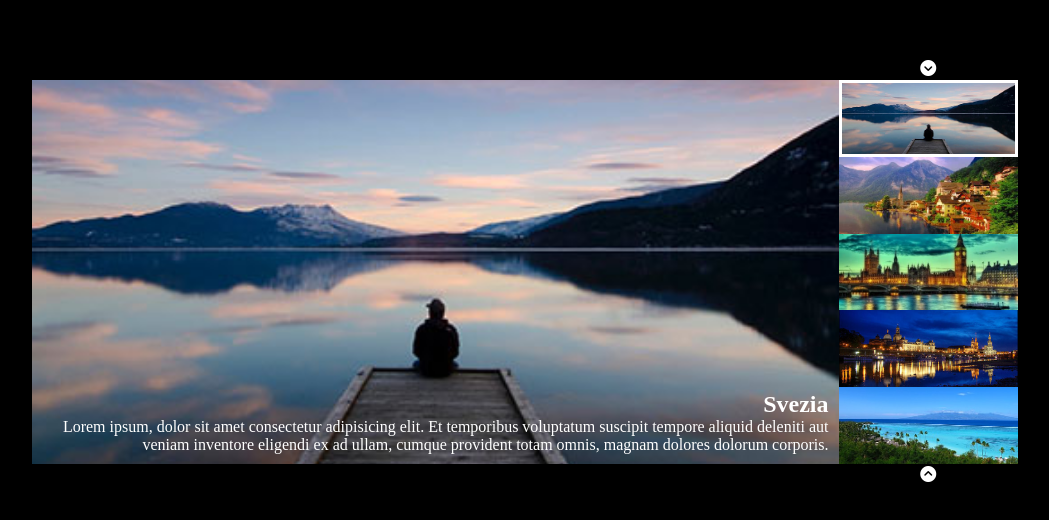
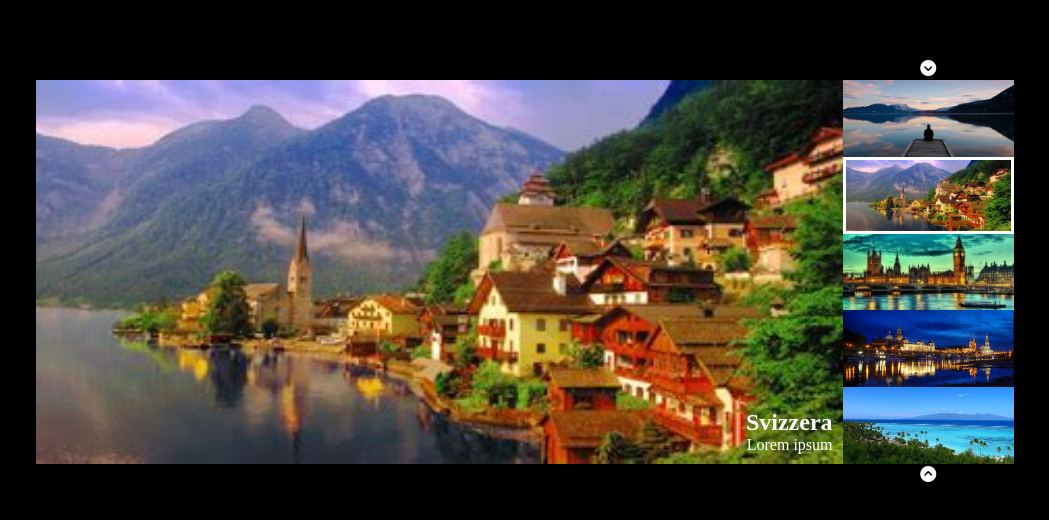
Before and after one commit to Pavel-Stefano/js-array-objects-carousel, a plain HTML site: page index.html in a window 1280 px wide. Shown: the part 128-648 px from the top of the page, without its empty margins (115-1164 px from the left). Drawn offline with Linux system fonts and the light colour scheme.

Commit message:
slider in movimento

```diff
--- a/index.html
+++ b/index.html
@@ -27,16 +27,16 @@
         <div class="items-container"></div>
         <div class="thumbs-container">
           <div class="next">
-            <i class="fa-solid fa-circle-chevron-down"></i>
+            <i id="iNext" class="fa-solid fa-circle-chevron-down"></i>
           </div>
           <div class="prev">
-            <i class="fa-solid fa-circle-chevron-up"></i>
+            <i id="iPrev" class="fa-solid fa-circle-chevron-up"></i>
           </div>
         </div>
       </div>
     </div>
 
-    <!-- <script src="js/mio.js"></script> -->
-    <script src="js/script.js"></script>
+    <script src="js/mio.js"></script>
+    <!-- <script src="js/script.js"></script> -->
   </body>
 </html>
--- a/js/mio.js
+++ b/js/mio.js
@@ -1,29 +1,105 @@
 const slider = [
     {
       immagine:"img/01.jpg",
-      titolo:"Svezia",
-      descrizione:"Lorem ipsum, dolor sit amet consectetur adipisicing elit. Et temporibus voluptatum suscipit tempore aliquid deleniti aut veniam inventore eligendi ex ad ullam, cumque provident totam omnis, magnam dolores dolorum corporis.",
+      title:"Svezia",
+      text:"Lorem ipsum, dolor sit amet consectetur adipisicing elit. Et temporibus voluptatum suscipit tempore aliquid deleniti aut veniam inventore eligendi ex ad ullam, cumque provident totam omnis, magnam dolores dolorum corporis.",
     },
     {
       immagine:"img/02.jpg",
-      titolo:"Svizzera",
-      descrizione:"Lorem ipsum",
+      title:"Svizzera",
+      text:"Lorem ipsum",
     },
     {
       immagine:"img/03.jpg",
-      titolo:"Gran Bretagna",
-      descrizione:"Lorem ipsum, dolor sit amet consectetur adipisicing elit.",
+      title:"Gran Bretagna",
+      text:"Lorem ipsum, dolor sit amet consectetur adipisicing elit.",
 
     },
     {
       immagine:"img/04.jpg",
-      titolo:"Germania",
-      descrizione:"Lorem ipsum, dolor sit amet consectetur adipisicing elit. Et temporibus voluptatum suscipit tempore aliquid deleniti aut veniam inventore eligendi ex ad ullam,",
+      title:"Germania",
+      text:"Lorem ipsum, dolor sit amet consectetur adipisicing elit. Et temporibus voluptatum suscipit tempore aliquid deleniti aut veniam inventore eligendi ex ad ullam,",
     },
     {
       immagine:"img/05.jpg",
-      titolo: "Paradise",
-      descrizione:"Et temporibus voluptatum suscipit tempore aliquid deleniti aut veniam inventore eligendi ex ad ullam,"
+      title: "Paradise",
+      text:"Et temporibus voluptatum suscipit tempore aliquid deleniti aut veniam inventore eligendi ex ad ullam,"
 
     },
   ];
+
+  let itemTemplate = "";
+  let thumbTemplate = "";
+  let currentIndexActive = 0;
+
+
+
+
+  for (let i = 0; i < slider.length; i++) {
+    let classActive = "";
+    if (i === currentIndexActive) {
+      classActive = "active";
+    }
+    itemTemplate += `
+    <div class="item ${classActive}">
+      <img src="${slider[i].immagine}" />
+        <div class="title">
+          <h2>${slider[i].title}</h2>
+          <p>${slider[i].text}</p>
+        </div>
+    </div>`;
+    thumbTemplate += `
+    <div class="thumb ${classActive}">
+      <img src="${slider[i].immagine}" alt="" />
+    </div>`;
+  }
+
+// metto in due variabili rispettivamente i contenitori che si trovano nell'html
+const itemsContainer = document.querySelector(".items-container");
+const thumbsContainer = document.querySelector(".thumbs-container");
+//console.log(itemContainer);
+
+//stampo l'html corrispondente nei due contenitori
+itemsContainer.innerHTML = itemTemplate;
+thumbsContainer.innerHTML += thumbTemplate;
+//document.querySelector(".item").classList.add("active");
+
+//Pulsanti
+//.next .fa-circle-chevron-down
+//.prev .fa-circle-chevron-up
+//metto nelle variabili next e prev i due pulsanti
+const next = document.querySelector(" .fa-circle-chevron-down");
+const prev = document.querySelector(" .fa-circle-chevron-up");
+
+function slideUpDown(evento) {
+  const direction = this.id;
+  const imgs = document.getElementsByClassName("item");
+  imgs[currentIndexActive].classList.remove("active");
+  const thumbs = document.getElementsByClassName("thumb");
+  thumbs[currentIndexActive].classList.remove("active");
+  //console.log(imgs);
+  if(direction === 'iNext'){
+    if (currentIndexActive === 0) {
+      currentIndexActive = slider.length - 1;
+    } else {
+      currentIndexActive--;
+    }
+  }
+  else {
+    if (currentIndexActive === 4) {
+      currentIndexActive = 0;
+    } else {
+      currentIndexActive++;
+    }
+  }
+
+
+  //console.log(currentIndexActive);
+  imgs[currentIndexActive].classList.add("active");
+  //console.log(currentIndexActive);
+  thumbs[currentIndexActive].classList.add("active");
+}
+
+next.addEventListener("click",slideUpDown);
+prev.addEventListener("click",slideUpDown);
+const timer = setInterval(slideUpDown, 3000);
```
